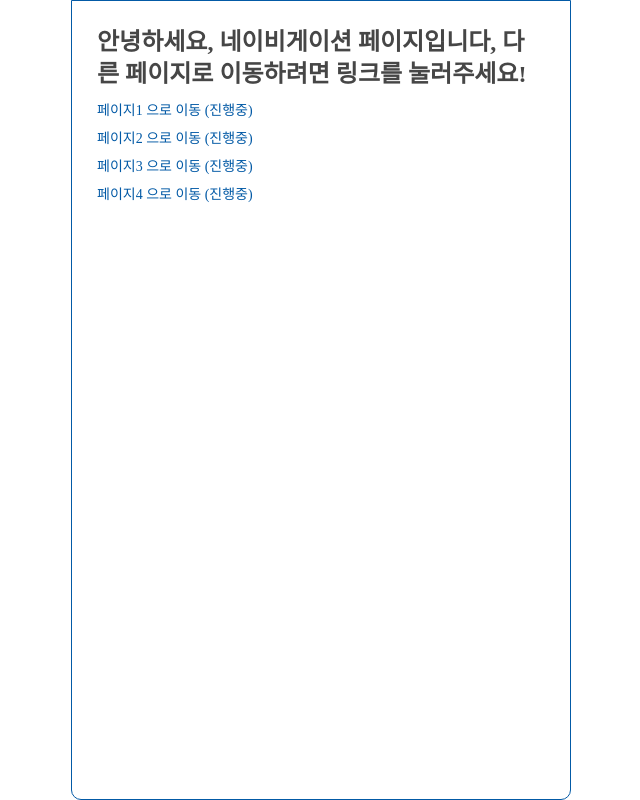
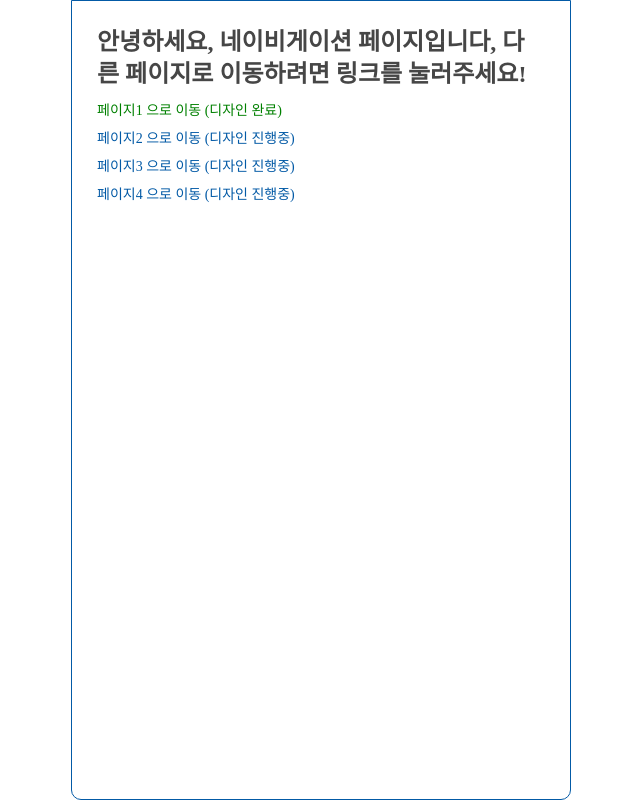
Before and after one commit to bowdawn/mymanager, a React (Create React App) app: page / in a window 1280 px wide. Shown: the whole page, without its empty margins (319-959 px from the left). Built offline with nearby package versions, Linux system fonts and the light colour scheme; a web font is replaced by a local one.

Commit message:
edit to navigation page

```diff
--- a/src/pages/dummy.tsx
+++ b/src/pages/dummy.tsx
@@ -11,10 +11,12 @@ const DummyPage: FC = (props: any) => {
           안녕하세요, 네이비게이션 페이지입니다, 다른 페이지로 이동하려면 링크를
           눌러주세요!
         </Title>
-        <Link href='/dummypage1'>페이지1 으로 이동 (진행중)</Link>
-        <Link href='/dummypage2'>페이지2 으로 이동 (진행중)</Link>
-        <Link href='/dummypage3'>페이지3 으로 이동 (진행중)</Link>
-        <Link href='/dummypage4'>페이지4 으로 이동 (진행중)</Link>
+        <Link href='/dummypage1' style={{ color: 'green' }}>
+          페이지1 으로 이동 (디자인 완료)
+        </Link>
+        <Link href='/dummypage2'>페이지2 으로 이동 (디자인 진행중)</Link>
+        <Link href='/dummypage3'>페이지3 으로 이동 (디자인 진행중)</Link>
+        <Link href='/dummypage4'>페이지4 으로 이동 (디자인 진행중)</Link>
       </Space>
     </div>
   );
```
